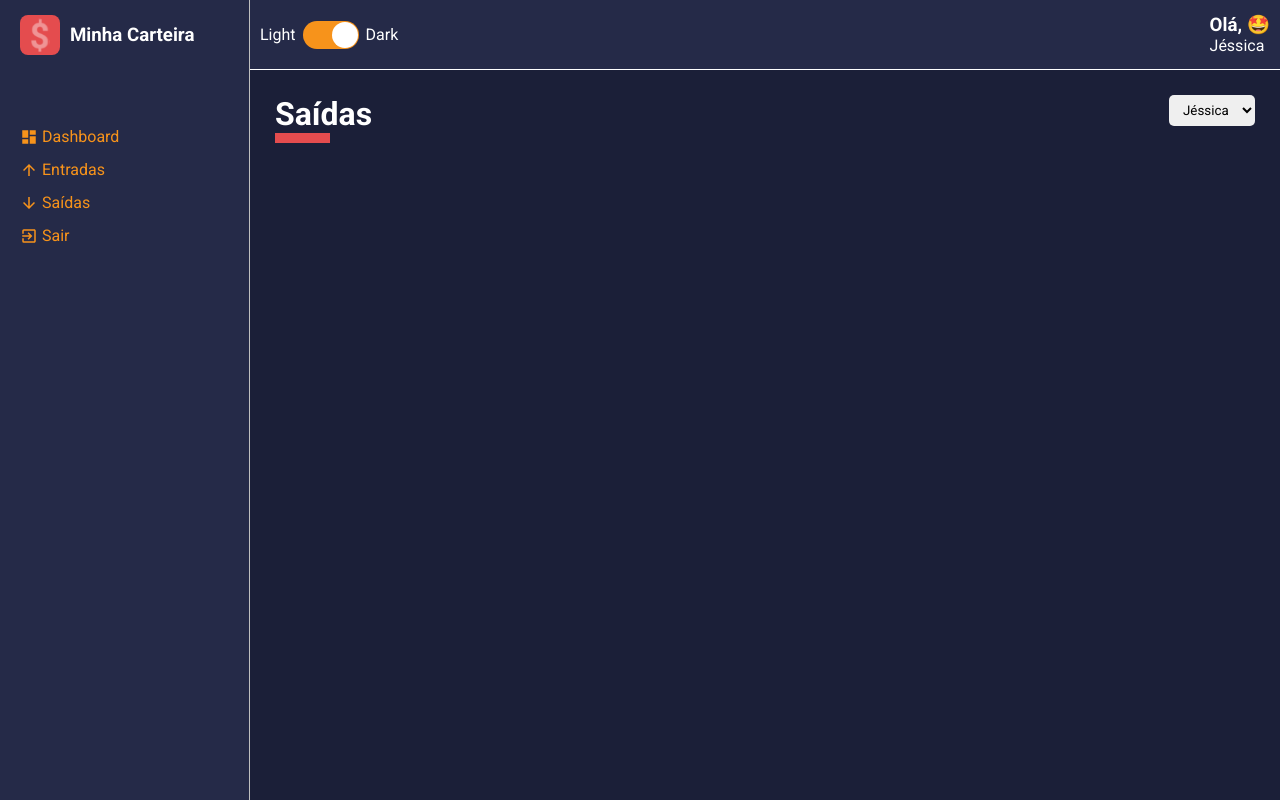
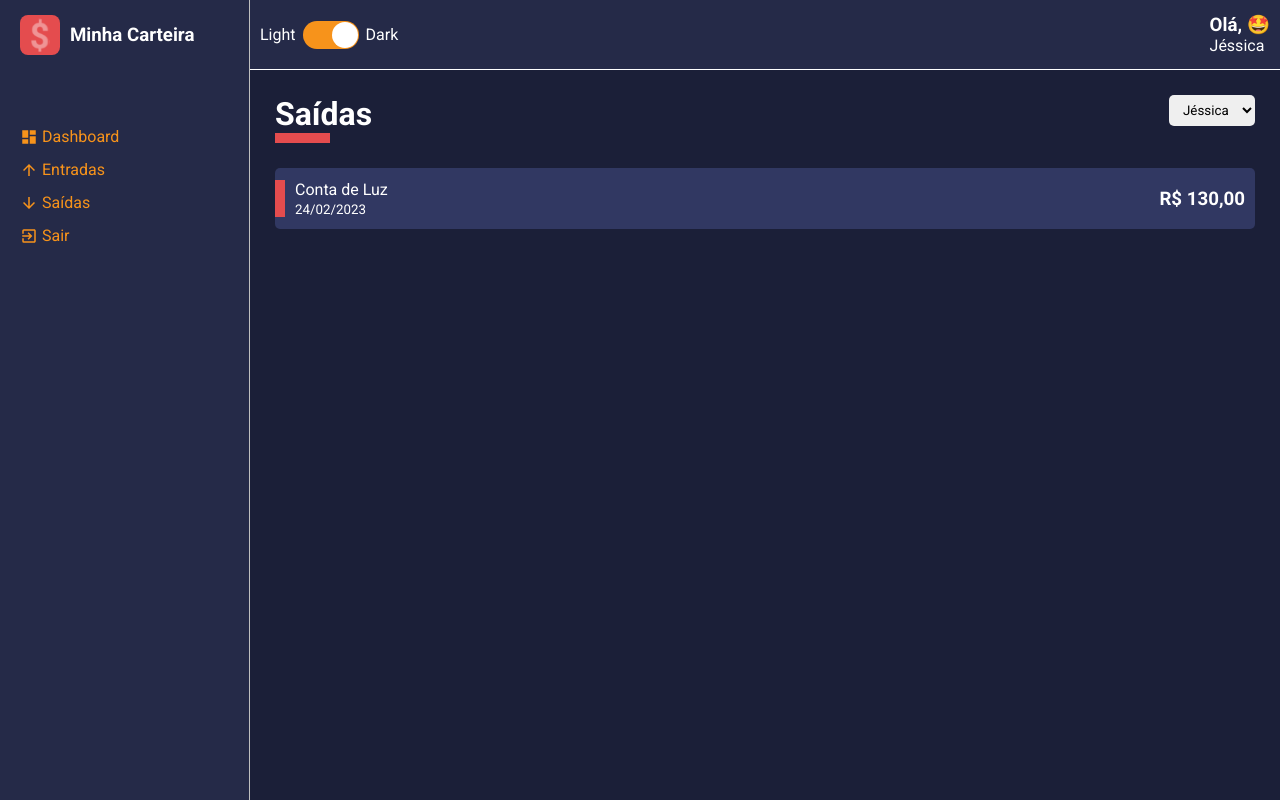
Before and after one commit to JessicaLopesDev/my-wallet-dashboard, a React (Vite) app: page /dashboard in a window 1280 px wide. Built offline with nearby package versions, Linux system fonts and the light colour scheme.

Commit message:
Estiliza HistoryFinanceCard

```diff
--- a/src/components/Content/styles.ts
+++ b/src/components/Content/styles.ts
@@ -1,9 +1,25 @@
 import styled from 'styled-components'
 
 export const Container = styled.div`
+  height: calc(100vh - 70px);
+  overflow-y: scroll;
+
   grid-area: CT;
   background-color: ${({ theme }) => theme.colors.primary};
   color: ${({ theme }) => theme.colors.white};
 
   padding: 25px;
+
+  ::-webkit-scrollbar {
+    width: 10px;
+  }
+
+  ::-webkit-scrollbar-thumb {
+    background-color: ${({ theme }) => theme.colors.secondary};
+    border-radius: 10px;
+  }
+
+  ::-webkit-scrollbar-track {
+    background-color: ${({ theme }) => theme.colors.tertiary};
+  }
 `
--- /dev/null
+++ b/src/components/HistoryFinanceCard/index.tsx
@@ -0,0 +1,26 @@
+import * as S from './styles'
+
+interface IHistoryFinanceCardProps {
+  tagColor: string
+  title: string
+  subtitle: string
+  amount: string
+}
+
+export const HistoryFinanceCard = ({
+  tagColor,
+  title,
+  subtitle,
+  amount,
+}: IHistoryFinanceCardProps) => {
+  return (
+    <S.Container>
+      <S.Tag color={tagColor} />
+      <div>
+        <span>{title}</span>
+        <small>{subtitle}</small>
+      </div>
+      <h3>{amount}</h3>
+    </S.Container>
+  )
+}
--- /dev/null
+++ b/src/components/HistoryFinanceCard/styles.ts
@@ -0,0 +1,47 @@
+import styled from 'styled-components'
+
+interface ITagProps {
+  color: string
+}
+
+export const Container = styled.li`
+  background-color: ${({ theme }) => theme.colors.tertiary};
+
+  list-style: none;
+  border-radius: 5px;
+
+  margin: 10px 0;
+  padding: 12px 10px;
+
+  display: flex;
+  justify-content: space-between;
+  align-items: center;
+
+  cursor: pointer;
+  transition: all 0.3s;
+
+  position: relative;
+
+  &:hover {
+    opacity: 0.7;
+    transform: translateX(10px);
+  }
+
+  > div {
+    display: flex;
+    flex-direction: column;
+
+    padding-left: 10px;
+    gap: 3px;
+  }
+`
+
+export const Tag = styled.div<ITagProps>`
+  width: 10px;
+  height: 60%;
+
+  background-color: ${(props) => props.color};
+
+  position: absolute;
+  left: 0;
+`
--- a/src/pages/List/index.tsx
+++ b/src/pages/List/index.tsx
@@ -1,4 +1,5 @@
 import { ContentHeader } from '../../components/ContentHeader'
+import { HistoryFinanceCard } from '../../components/HistoryFinanceCard'
 import { SelectInput } from '../../components/SelectInput'
 import * as S from './styles'
 
@@ -14,6 +15,14 @@
       <ContentHeader title="Saídas" lineColor="#E44C4E">
         <SelectInput options={options} />
       </ContentHeader>
+      <S.Content>
+        <HistoryFinanceCard
+          tagColor="#E44C4E"
+          title="Conta de Luz"
+          subtitle="24/02/2023"
+          amount="R$ 130,00"
+        />
+      </S.Content>
     </S.Container>
   )
 }
--- a/src/pages/List/styles.ts
+++ b/src/pages/List/styles.ts
@@ -1,7 +1,5 @@
 import styled from 'styled-components'
 
-export const Container = styled.div`
-  display: flex;
-  align-items: center;
-  justify-content: space-between;
-`
+export const Container = styled.div``
+
+export const Content = styled.div``
```
